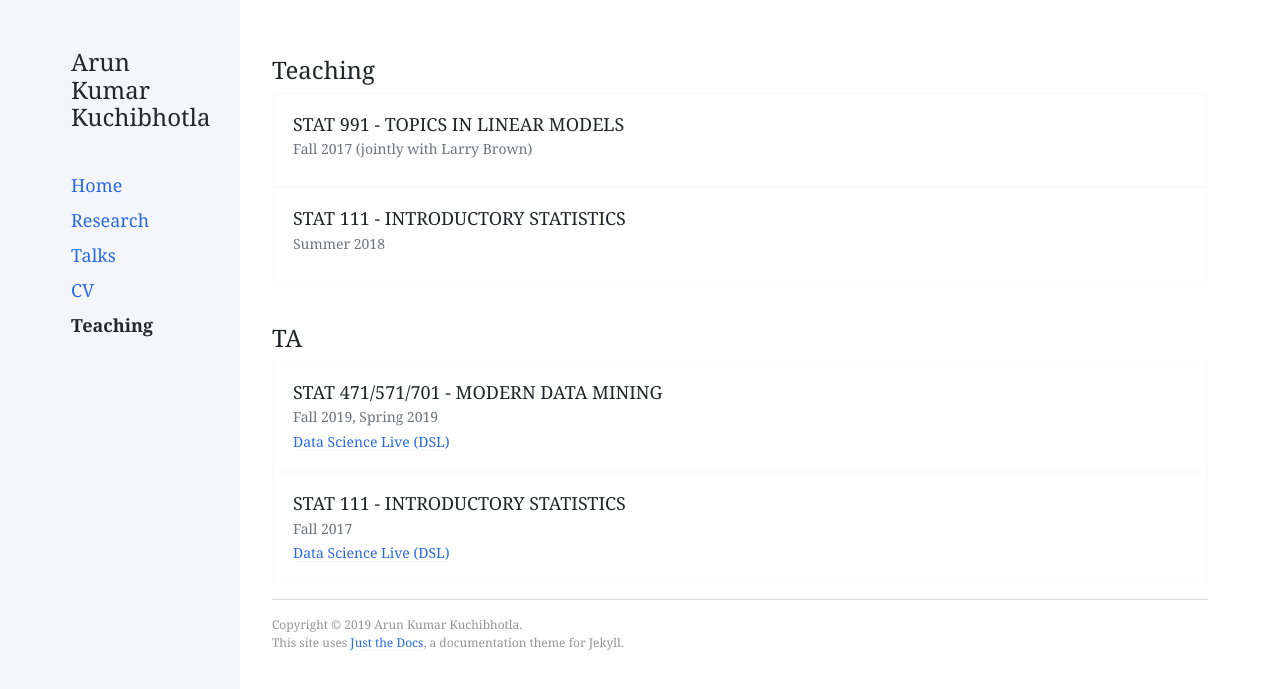
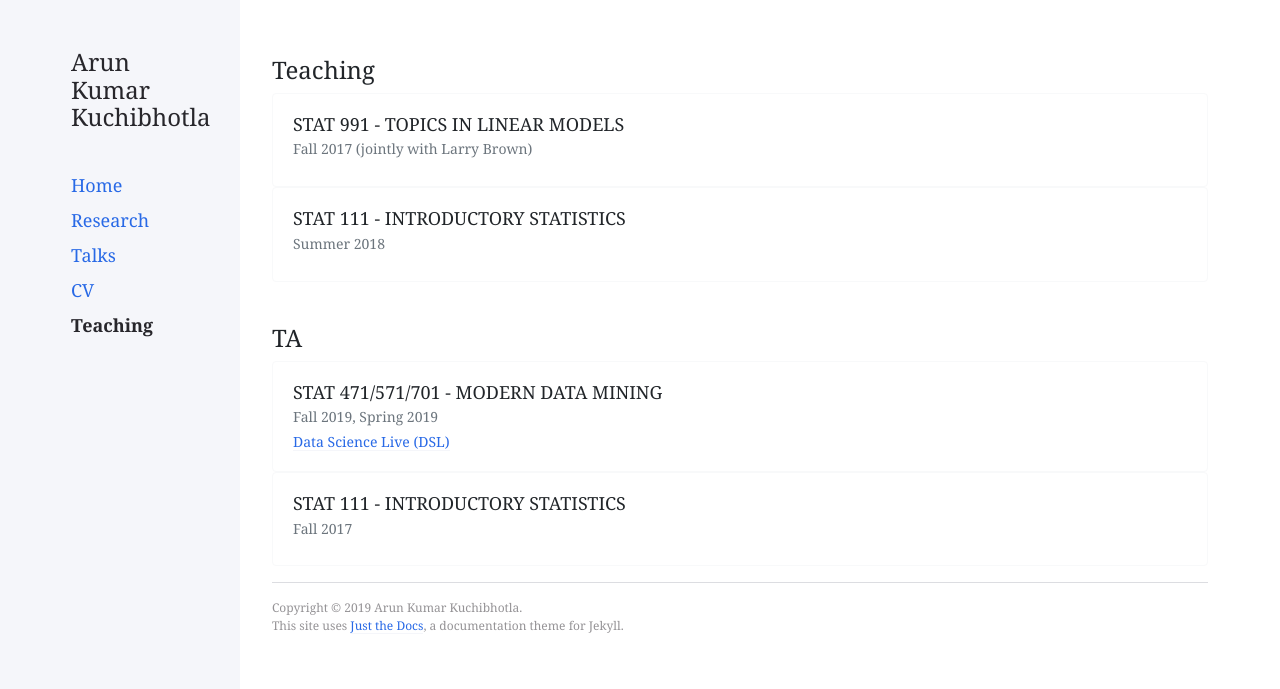
Before and after one commit to Arun-Kuchibhotla/Arun-Kuchibhotla.github.io, a Jekyll site: the page built from docs/teaching.md, in a window 1280 px wide. Shown: the top 689 px of the page. Built offline with Jekyll 4.4.1, drawn with Linux system fonts in a browser that asks for light colours; nearby versions of some CDN libraries.

Commit message:
Update teaching.md

```diff
--- a/docs/teaching.md
+++ b/docs/teaching.md
@@ -47,9 +47,11 @@ nav_order: 4
     {% endif %}
   {% endfor %}
   </h5>
+  {% if course.more %}
   <h5 class="card-text">
   	<a href="{{ course.more }}">Data Science Live (DSL)</a>
   </h5>
+  {% endif %}
 </div>
 </div>
 {% endfor %}
```
